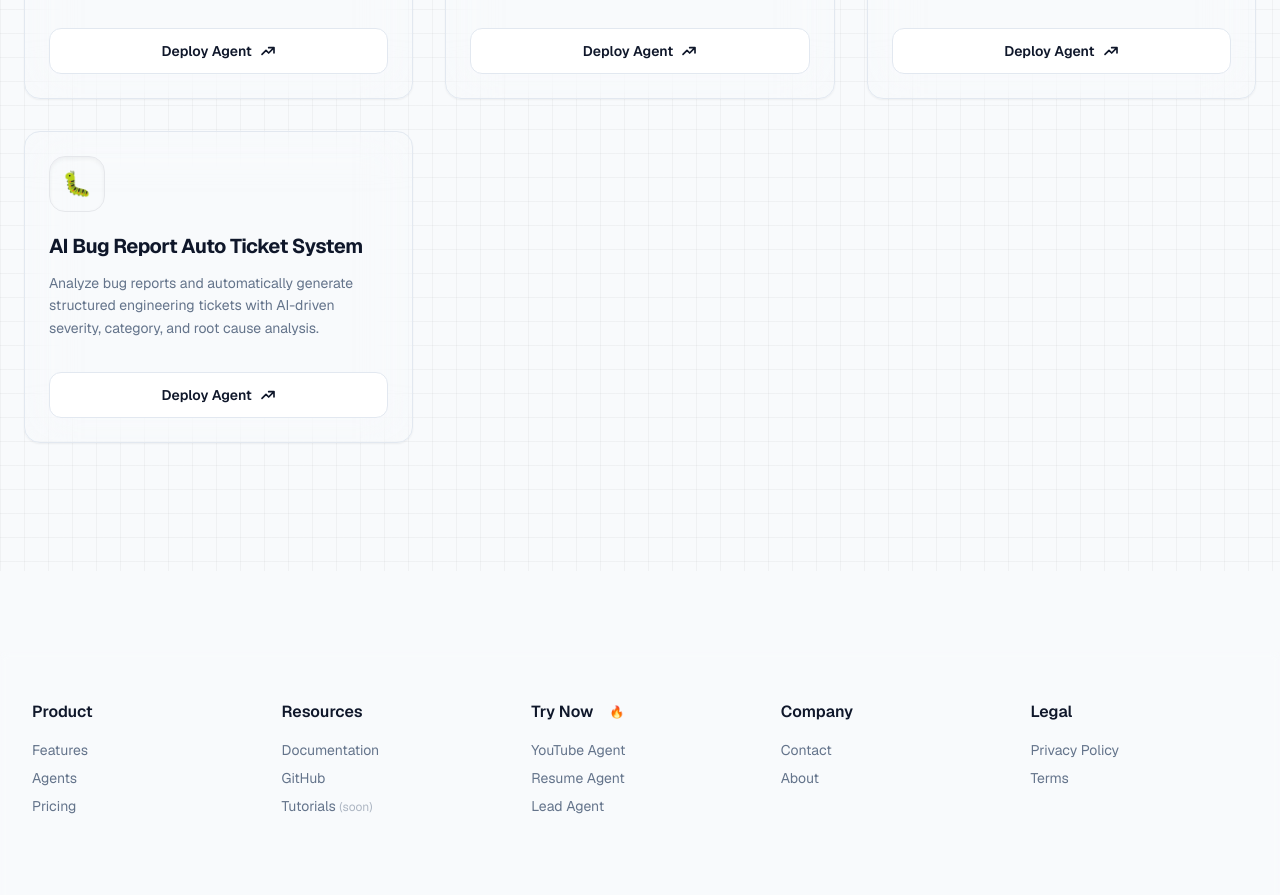
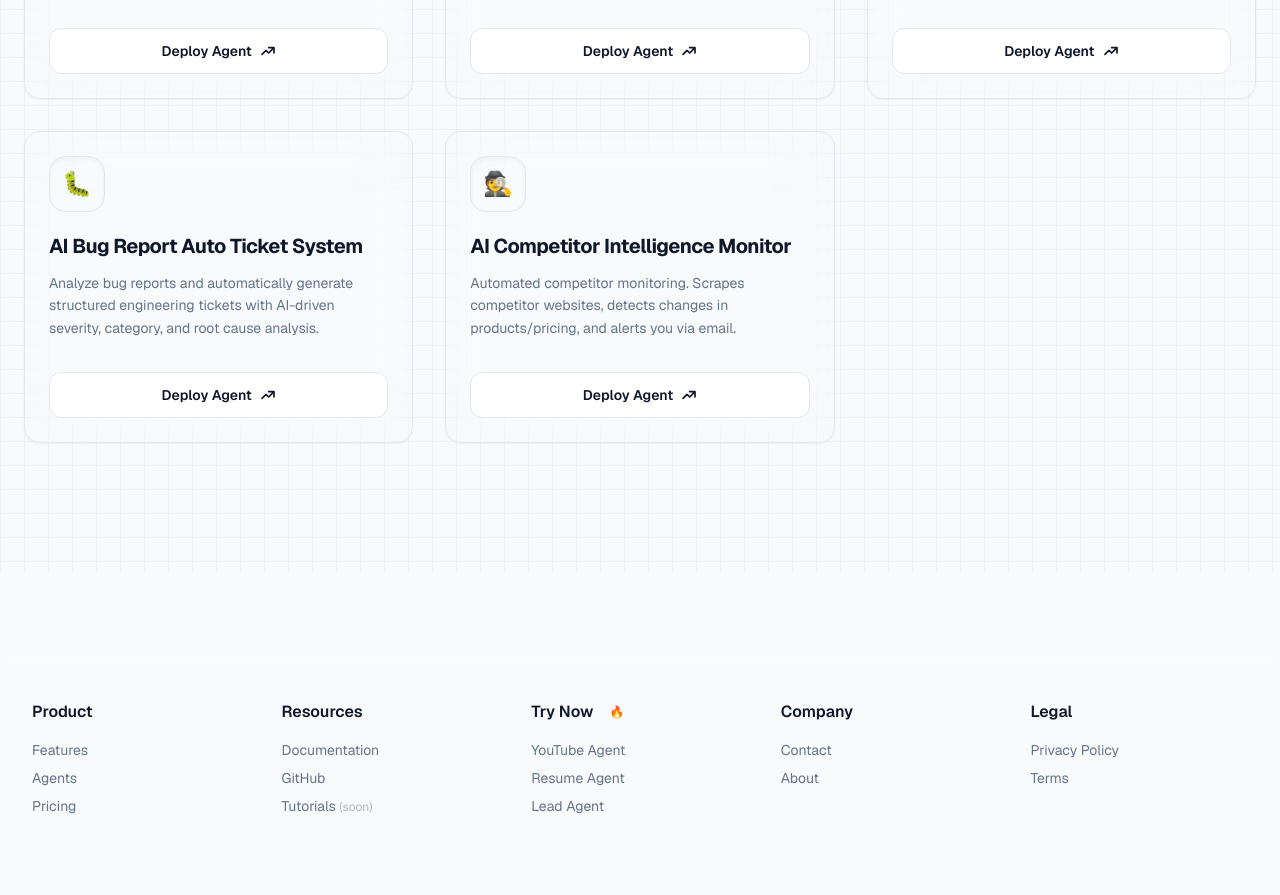
Before and after one commit to Chandu-Collab/shinka-6c-playground, a Next.js app: page / in a window 1280 px wide. Shown: the part 2720-3615 px from the top of the page. Built offline with nearby package versions, Linux system fonts and the light colour scheme.

Commit message:
Research agent is working now

```diff
--- a/components/AgentRunner.tsx
+++ b/components/AgentRunner.tsx
@@ -51,38 +51,7 @@ export default function AgentRunner({ agent }: AgentRunnerProps) {
       }
     }
 
-    let result;
-
-    // Bypass Next.js API for ai-research-agent to avoid timeouts in production
-    if (agent.id === "ai-research-agent") {
-      try {
-        const webhookUrl = "https://scanning-overfeed-galley.ngrok-free.dev/webhook/ai-research-agent";
-        const response = await fetch(webhookUrl, {
-          method: "POST",
-          headers: {
-            "Content-Type": "application/json",
-            "ngrok-skip-browser-warning": "69420",
-          },
-          body: JSON.stringify({
-            agentId: agent.id,
-            ...payload,
-          }),
-        });
-
-        if (!response.ok) {
-          result = { success: false, error: `Webhook returned ${response.status}` };
-        } else {
-          result = {
-            success: true,
-            data: { message: "Research has started! Your comprehensive report will be generated and emailed to you shortly." }
-          };
-        }
-      } catch (error: any) {
-        result = { success: false, error: error.message || "Failed to reach webhook" };
-      }
-    } else {
-      result = await callAgentApi(agent.id, payload);
-    }
+    const result = await callAgentApi(agent.id, payload);
 
     if (!result.success) {
       setError(result.error ?? "Request failed");
--- a/data/agents.ts
+++ b/data/agents.ts
@@ -366,6 +366,17 @@ export const agents: Agent[] = [
     outputKeys: ["message"],
     docPath: "/docs/AI_Bug_Report_Auto_Ticket_System_Documentation_v1.0.pdf",
   },
+  {
+    id: "competitor-intelligence-monitor",
+    name: "AI Competitor Intelligence Monitor",
+    description:
+      "Automated competitor monitoring. Scrapes competitor websites, detects changes in products/pricing, and alerts you via email.",
+    route: "/agent/competitor-intelligence-monitor",
+    icon: "🕵️",
+    fields: [],
+    outputKeys: ["message"],
+    docPath: "/docs/AI_Competitor_Intelligence_Monitor.pdf",
+  },
 ];
 
 export function getAgentById(id: string): Agent | undefined {
```
